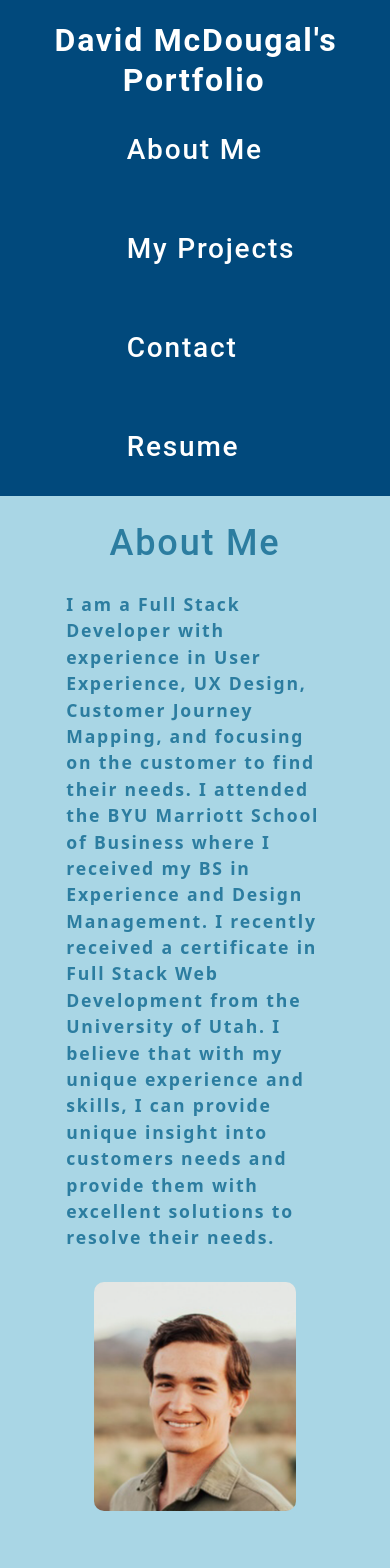
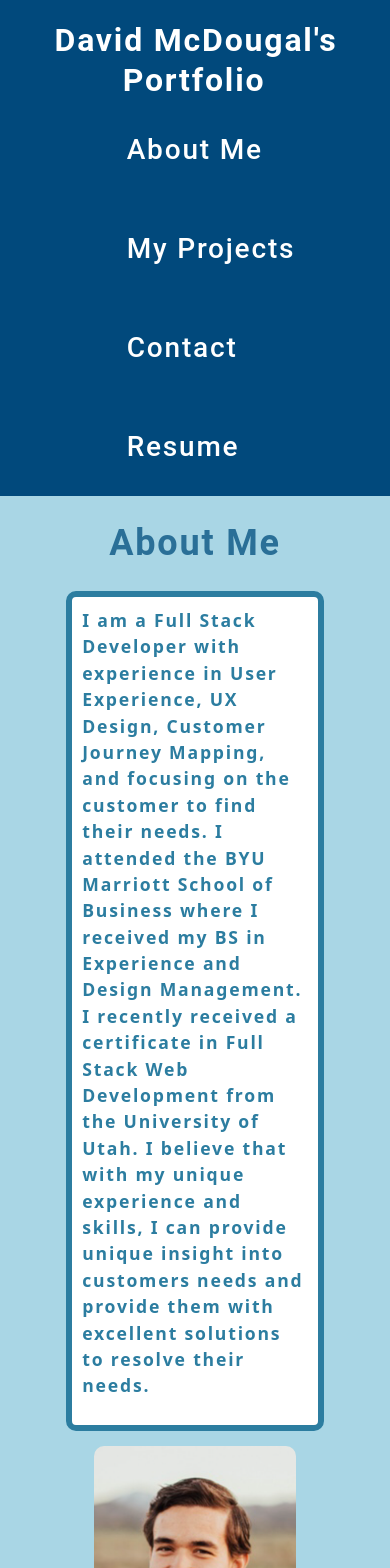
Before and after one commit to davsav16/david-m-portfolio, a React (Create React App) app: page / in a window 390 px wide. Shown: the top 1568 px of the page. Built offline with nearby package versions, Linux system fonts and the light colour scheme.

Commit message:
more about section styling

```diff
--- a/src/components/About/index.js
+++ b/src/components/About/index.js
@@ -8,9 +8,11 @@ function About() {
             <div className="aboutSec">
                 <h1 id="about">About Me</h1>
                 <div className="aboutSec flex-row1 container">
+                    <div className="aboutTextCont">
                     <p id="aboutText"className="col">
                     I am a Full Stack Developer with experience in User Experience, UX Design, Customer Journey Mapping, and focusing on the customer to find their needs. I attended the BYU Marriott School of Business where I received my BS in Experience and Design Management. I recently received a certificate in Full Stack Web Development from the University of Utah. I believe that with my unique experience and skills, I can provide unique insight into customers needs and provide them with excellent solutions to resolve their needs.
                     </p>
+                    </div>
                     <div className="proPicCon">
                     <img src={profilePic} id="profilePic" alt="Business Pic of David McDougal" className="col"/>
                     </div>
--- a/src/index.css
+++ b/src/index.css
@@ -53,6 +53,8 @@ h6 {
 
 h1 {
   font-size: 2.25rem;
+  font-weight: bold;
+  color: var(--primary);
 }
 
 h2 {
@@ -170,6 +172,19 @@ nav  li {
 
 .aboutSec {
   padding: 20px;
+}
+
+.aboutTextCont {
+    width: 77%;
+    height: fit-content;
+    background-color: white;
+    border-style: solid;
+    border-width: 6px;
+    border-radius: 10px;
+}
+
+#aboutText {
+  padding: 10px;
 }
 
 #about {
@@ -388,6 +403,12 @@ a {
     max-width: 44%;
   }
 
+  .aboutTextCont {
+    display: flex;
+    justify-content: center;
+    width: 100%;
+  }
+
   .flex-card {
     max-width: 50%;
   }
@@ -432,4 +453,8 @@ a {
     max-width: 113%;
   }
 
+  .aboutSec {
+    padding: 0px
+  }
+
 }
```
